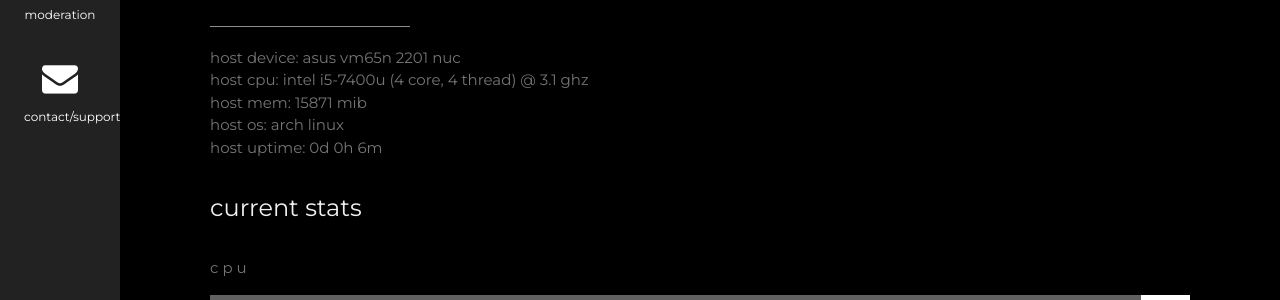
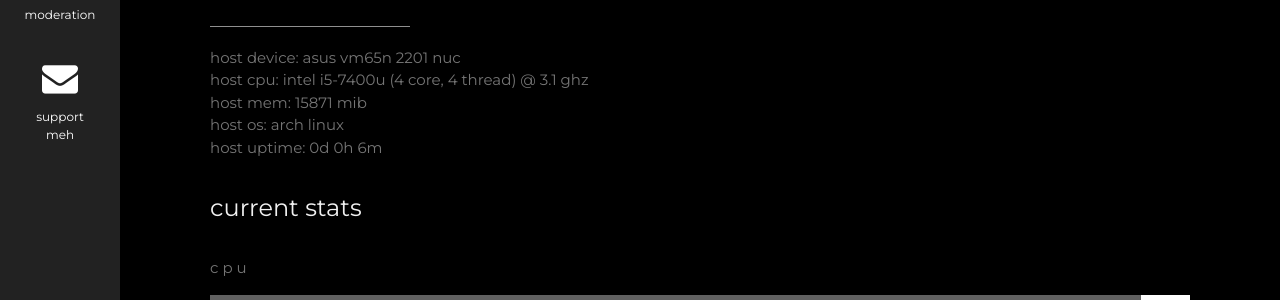
Before and after one commit to timhosey/mehsocial-info-site, a PHP site: page / in a window 1280 px wide. Shown: the part 348-648 px from the top of the page. Run offline with PHP 8.4, Linux system fonts and the light colour scheme.

Commit message:
corrected text

```diff
--- a/header.php
+++ b/header.php
@@ -39,7 +39,7 @@ body, h1,h2,h3,h4,h5,h6 {font-family: "Montserrat", sans-serif}
   </a>
   <a href="#contact" class="w3-bar-item w3-button w3-padding-large w3-hover-black">
     <i class="fa fa-envelope w3-xxlarge"></i>
-    <p>contact/support</p>
+    <p>support meh</p>
   </a>
 </nav>
 
```
